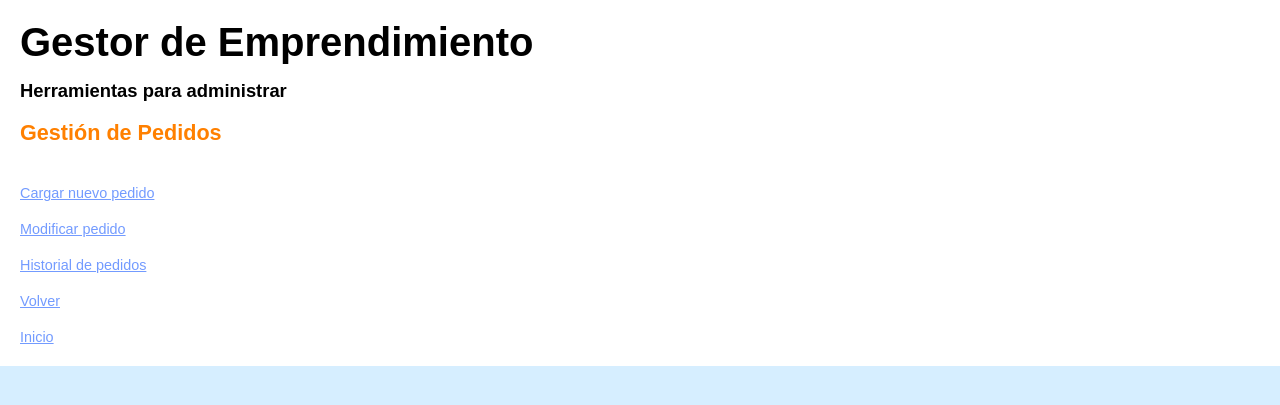
After one commit to Toni-C1/web_gestion_Django, a Django app: page /gestion_pedidos/ in a window 1280 px wide. The commit adds this page. Shown: the top 405 px of the page. Run offline with Django 4.2, Linux system fonts and the light colour scheme.

Commit message:
vistas creadas

```diff
--- a/web_gestion/gestor/models.py
+++ b/web_gestion/gestor/models.py
@@ -60,11 +60,12 @@ class Envases_li(models.Model):
         verbose_name = "Envase"
         verbose_name_plural = "Envases"
 
-class Pedidos_productos_li(models.Model):
+class Pedidos_productos_l(models.Model):
     id = models.IntegerField(primary_key=True, unique=True, auto_created=True)
     cliente = models.CharField(max_length=100)
     nombre = models.CharField(max_length=100)
     cantidad = models.IntegerField()
+    estado = models.CharField(max_length=100)
     created = models.DateTimeField(auto_now_add=True, verbose_name="Creado")
     modified = models.DateTimeField(auto_now=True, verbose_name="Últa modificación")
 
--- /dev/null
+++ b/web_gestion/gestor/templates/gestor/gestion_pedidos.html
@@ -0,0 +1,16 @@
+{% extends "gestor/base.html" %}
+
+{% block content %}
+<h3>Gestión de Pedidos</h3>
+
+<br></br>
+<a href="/carga_pedidos/">Cargar nuevo pedido<a></a>
+<br></br>
+<a href="/modificar_pedidos/">Modificar pedido<a></a>
+<br></br>
+<a href="/historial_pedidos/">Historial de pedidos<a></a>
+<br></br>
+<a href="/home/">Volver<a></a>
+<br></br>
+<a href="/">Inicio<a></a>
+{% endblock %}
--- a/web_gestion/gestor/templates/gestor/home.html
+++ b/web_gestion/gestor/templates/gestor/home.html
@@ -5,5 +5,7 @@
         <p></p>
         <a href="/insumos_crear">Gestión de Insumos</a>
         <br></br>
+        <a href="/gestion_pedidos">Gestión de Pedidos</a>
+        <br></br>
         <a href="/">Inicio<a></a>
 {% endblock %}
--- a/web_gestion/gestor/views.py
+++ b/web_gestion/gestor/views.py
@@ -237,3 +237,31 @@ def envases_eliminar(request, id_i):
     id_envases.delete()
 
     return redirect("/envases_crear")
+
+def gestion_pedidos(request):
+
+    context = {
+
+        }
+    return render(request, "gestor/gestion_pedidos.html", context)
+
+def historial_pedidos(request):
+
+    context = {
+
+        }
+    return render(request, "gestor/historial_pedidos.html", context)
+
+def carga_pedidos(request):
+
+    context = {
+
+        }
+    return render(request, "gestor/carga_pedidos.html", context)
+
+def modificar_pedidos(request):
+
+    context = {
+
+        }
+    return render(request, "gestor/modificar_pedidos.html", context)
--- a/web_gestion/web_gestion/urls.py
+++ b/web_gestion/web_gestion/urls.py
@@ -36,4 +36,8 @@ urlpatterns = [
     path('envases_crear/', envases_crear),
     path('envases_editar/<int:id_i>', envases_editar),
     path('envases_eliminar/<int:id_i>', envases_eliminar),
+    path('gestion_pedidos/', gestion_pedidos),
+    path('historial_pedidos/', historial_pedidos),
+    path('carga_pedidos/', carga_pedidos),
+    path('modificar_pedidos/', modificar_pedidos),
   ]+ static(settings.STATIC_URL, document_root=settings.STATIC_ROOT)
```
Also changed, not shown: web_gestion/gestor/templates/gestor/carga_pedidos.html (added, +10 -0 lines), web_gestion/gestor/templates/gestor/historial_pedidos.html (added, +10 -0 lines), web_gestion/gestor/templates/gestor/modificar_pedidos.html (added, +10 -0 lines), web_gestion/db.sqlite3, web_gestion/gestor/migrations/0008_pedidos_productos_l_delete_pedidos_productos_li.py (added).
